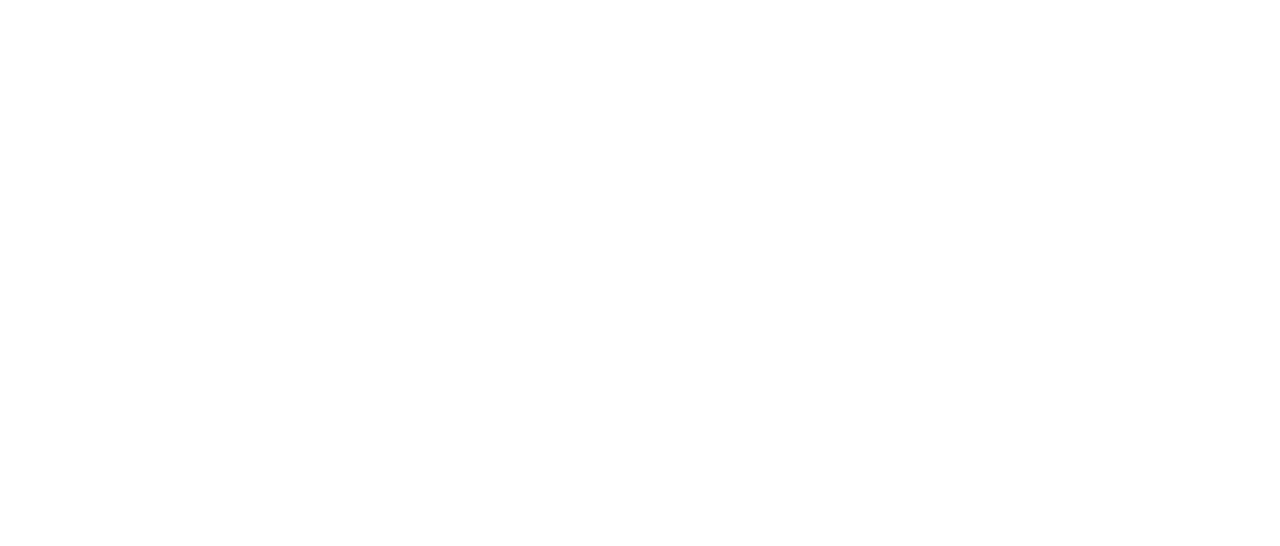
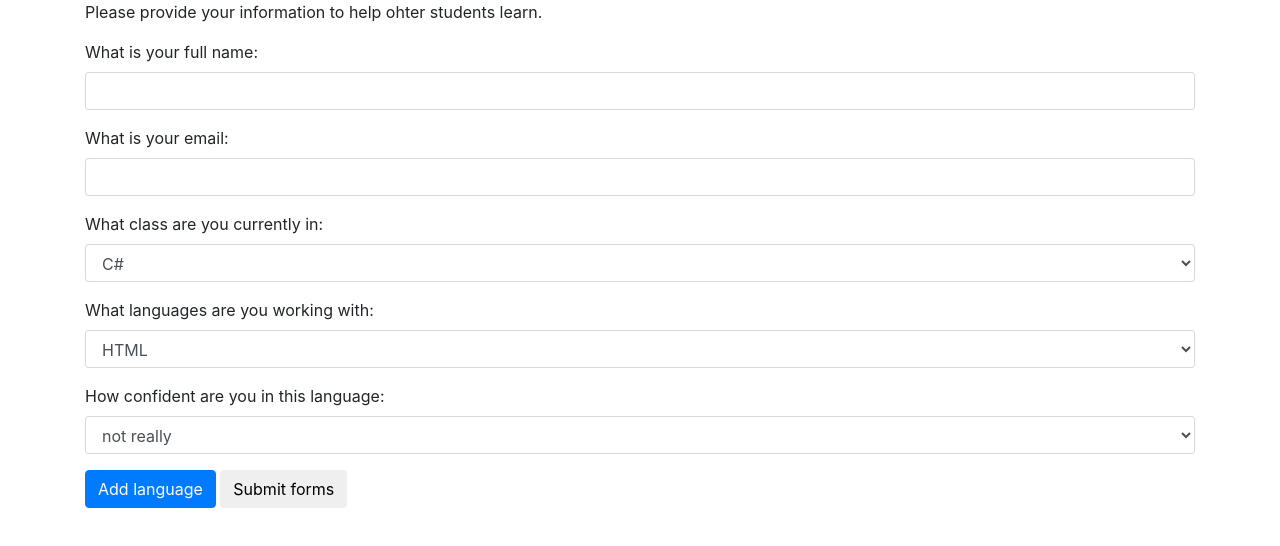
Before and after one commit to yetka/intro-team-project, a plain HTML site: page index.html in a window 1280 px wide. Drawn offline with nearby package versions, Linux system fonts and the light colour scheme.

Commit message:
Set up basic html forms to collect user info.

```diff
--- a/index.html
+++ b/index.html
@@ -9,7 +9,54 @@
   </head>
     <body>
       <div class="container">
-
+      <p>Please provide your information to help ohter students learn.</p>
+      <form id="info">
+        <div class="form-group">
+         <label for="name">What is your full name:</label>
+         <input id="name" class="form-control" type="text">
+        </div>
+        <div class="form-group">
+         <label for="contact">What is your email:</label>
+         <input id="contact" class="form-control" type="text">
+        </div>
+        <div class="form-group">
+          <label for="current-class">What class are you currently in:</label>
+          <select class="form-control" id="current-class">
+            <option>C#</option>
+            <option>Ruby</option>
+            <option>Android</option>
+          </select>
+        </div>
+        <div class="form-group">
+          <label for="current-class">What languages are you working with:</label>
+          <select class="form-control" id="current-class">
+            <option>HTML</option>
+            <option>CSS</option>
+            <option>C#</option>
+            <option>Java</option>
+            <option>PHP</option>
+            <option>Ruby</option>
+            <option>JavaScript</option>
+            <option>Android</option>
+            <option>Design</option>
+            <option>Drupal</option>
+            <option>.NET</option>
+            <option>Rails</option>
+            <option>React</option>
+          </select>
+        </div>
+        <div class="form-group">
+          <label for="skill">How confident are you in this language:</label>
+          <select class="form-control" id="skill">
+            <option>not really</option>
+            <option>ok</option>
+            <option>pretty good</option>
+            <option>expert</option>
+          </select>
+        </div>
+        <span class="btn btn-primary" id="add-language">Add language</span>
+        <button type="submit" class="btn">Submit forms</button>
+      </form>
     </div>
   </body>
 </html>
```
